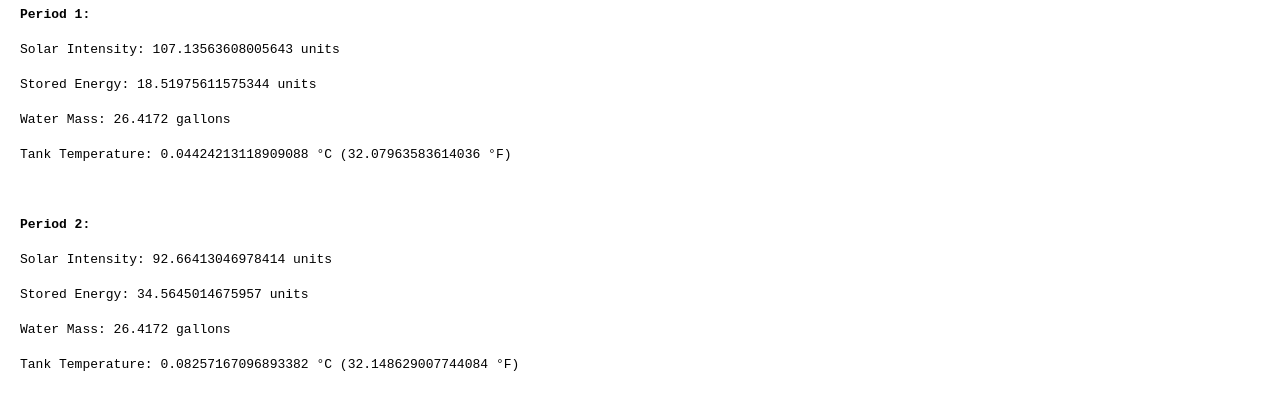
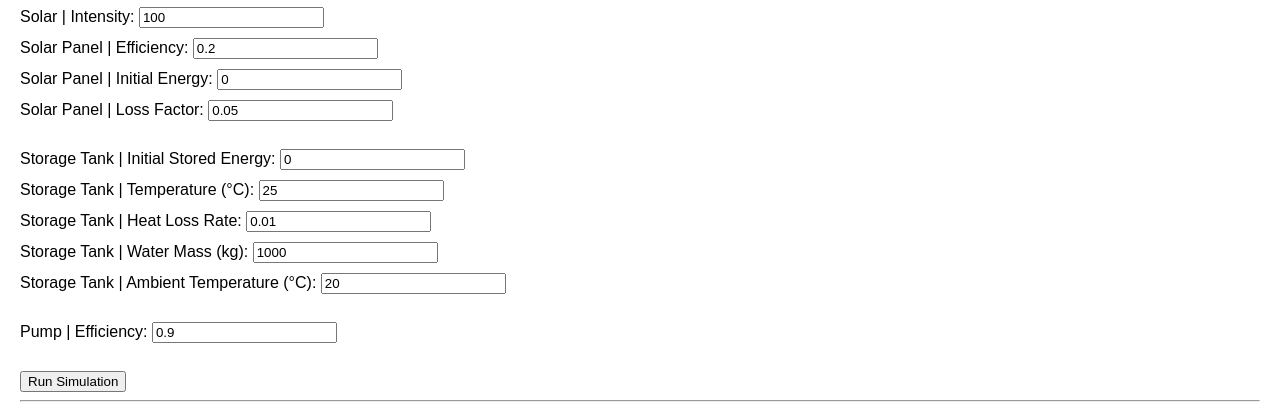
Before and after one commit to hepp/SimulationTest, a website built with webpack: page index.html in a window 1280 px wide. Shown: the part 73-490 px from the top of the page. Built offline with nearby package versions, Linux system fonts and the light colour scheme.

Commit message:
Add HTML input values to run simulation results

```diff
--- a/index.html
+++ b/index.html
@@ -14,11 +14,81 @@
         .simulation-result {
             margin-bottom: 20px;
         }
+
+        .input-group {
+            margin-bottom: 10px;
+        }
     </style>
 </head>
 
 <body>
-    <h1>Simulation Results</h1>
+    <h1>Simulation Settings: </h1>
+
+    <div>
+        <div class="input-group">
+            <label for="solarIntensity">Solar | Intensity:</label>
+            <input type="number" id="solarIntensity" value="100">
+        </div>
+
+        <div class="input-group">
+            <label for="solarPanelEfficiency">Solar Panel | Efficiency:</label>
+            <input type="number" id="solarPanelEfficiency" value="0.2" step="0.01">
+        </div>
+
+        <div class="input-group">
+            <label for="solarPanelEnergy">Solar Panel | Initial Energy:</label>
+            <input type="number" id="solarPanelEnergy" value="0">
+        </div>
+
+        <div class="input-group">
+            <label for="solarPanelLossFactor">Solar Panel | Loss Factor:</label>
+            <input type="number" id="solarPanelLossFactor" value="0.05" step="0.01">
+        </div>
+
+        <br />
+
+        <div class="input-group">
+            <label for="storageTankStoredEnergy">Storage Tank | Initial Stored Energy:</label>
+            <input type="number" id="storageTankStoredEnergy" value="0">
+        </div>
+
+        <div class="input-group">
+            <label for="storageTankTemperature">Storage Tank | Temperature (°C):</label>
+            <input type="number" id="storageTankTemperature" value="25">
+        </div>
+
+        <div class="input-group">
+            <label for="storageTankHeatLossRate">Storage Tank | Heat Loss Rate:</label>
+            <input type="number" id="storageTankHeatLossRate" value="0.01" step="0.01">
+        </div>
+
+        <div class="input-group">
+            <label for="storageTankWaterMass">Storage Tank | Water Mass (kg):</label>
+            <input type="number" id="storageTankWaterMass" value="1000">
+        </div>
+
+        <div class="input-group">
+            <label for="storageTankAmbientTemperature">Storage Tank | Ambient Temperature (°C):</label>
+            <input type="number" id="storageTankAmbientTemperature" value="20">
+        </div>
+
+        <br />
+
+        <div class="input-group">
+            <label for="pumpEfficiency">Pump | Efficiency:</label>
+            <input type="number" id="pumpEfficiency" value="0.9" step="0.01">
+        </div>
+    </div>
+
+    <br />
+
+    <button onclick="runSimulation()">Run Simulation</button>
+
+    <br />
+    <hr>
+
+    <h1>Results: </h1>
+
     <pre id="simulation-results"></pre>
 
     <script src="dist/simulation.js"></script>
--- a/src/simulation.ts
+++ b/src/simulation.ts
@@ -1,3 +1,6 @@
+// Assuming specific heat capacity of water is 4.186 J/g°C -> https://brainly.com/question/6363778
+const SPECIFIC_HEAT_CAPACITY = 4.186;
+
 class Environment {
     private solarIntensity: number;
 
@@ -19,9 +22,9 @@ class SolarPanel {
     private energy: number;
     private lossFactor: number;
 
-    constructor(efficiency: number, lossFactor: number) {
+    constructor(efficiency: number, lossFactor: number, energy: number) {
         this.efficiency = efficiency;
-        this.energy = 0;
+        this.energy = energy;
         this.lossFactor = lossFactor;
     }
 
@@ -57,8 +60,8 @@ class StorageTank {
     private waterMass: number;
     private ambientTemperature: number;
 
-    constructor(heatLossRate: number, waterMass: number, initialTemperature: number, ambientTemperature: number) {
-        this.storedEnergy = 0;
+    constructor(heatLossRate: number, waterMass: number, initialTemperature: number, ambientTemperature: number, storedEnergy: number) {
+        this.storedEnergy = storedEnergy;
         this.temperature = initialTemperature;
         this.heatLossRate = heatLossRate;
         this.waterMass = waterMass;
@@ -119,9 +122,10 @@ class Simulation {
     }
 
     private simulateSunActivity(): void {
-        // Simulate daily solar intensity changes
+        // Simulate daily solar intensity changes: TODO - pull in realtime weather data
         const baseIntensity = 100;
         const variability = 20;
+
         const newIntensity = baseIntensity + (Math.random() - 0.5) * 2 * variability;
         this.environment.updateSolarIntensity(newIntensity);
     }
@@ -134,6 +138,7 @@ class Simulation {
     }
 
     public run(): void {
+        this.resultsElement.innerHTML = ''; // Clear previous results
         for (let i = 0; i < this.periods; i++) {
             const periodNumber = `Period ${i + 1}:`;
             this.addResult(`<strong>${periodNumber}</strong>`);
@@ -155,27 +160,42 @@ class Simulation {
 
             const storedEnergy = `Stored Energy: ${this.storageTank.getStoredEnergy()} units`;
             const temperatureC = `Tank Temperature: ${this.storageTank.getTemperature()} °C`;
+            const temperatureF = `(${this.storageTank.getTemperatureInFahrenheit()} °F)`;
             const waterMass = `Water Mass: ${this.storageTank.getWaterMassInGallons()} gallons`;
-            const temperatureF = `(${this.storageTank.getTemperatureInFahrenheit()} °F)`;
 
             this.addResult(storedEnergy);
             this.addResult(waterMass);
             this.addResult(`${temperatureC} ${temperatureF}`);
-            this.addResult('<br>');
+            this.addResult('<br>'); // Add a line break for better readability
         }
     }
 }
 
-// Assuming specific heat capacity of water is 4.186 J/g°C -> https://brainly.com/question/6363778
-const SPECIFIC_HEAT_CAPACITY = 4.186;
+// Function to read input values and run the simulation
+function runSimulation() {
+    const solarIntensity = parseFloat((document.getElementById('solarIntensity') as HTMLInputElement).value);
+    const solarPanelEfficiency = parseFloat((document.getElementById('solarPanelEfficiency') as HTMLInputElement).value);
+    const solarPanelEnergy = parseFloat((document.getElementById('solarPanelEnergy') as HTMLInputElement).value);
+    const solarPanelLossFactor = parseFloat((document.getElementById('solarPanelLossFactor') as HTMLInputElement).value);
+    const pumpEfficiency = parseFloat((document.getElementById('pumpEfficiency') as HTMLInputElement).value);
+    const storageTankStoredEnergy = parseFloat((document.getElementById('storageTankStoredEnergy') as HTMLInputElement).value);
+    const storageTankTemperature = parseFloat((document.getElementById('storageTankTemperature') as HTMLInputElement).value);
+    const storageTankHeatLossRate = parseFloat((document.getElementById('storageTankHeatLossRate') as HTMLInputElement).value);
+    const storageTankWaterMass = parseFloat((document.getElementById('storageTankWaterMass') as HTMLInputElement).value);
+    const storageTankAmbientTemperature = parseFloat((document.getElementById('storageTankAmbientTemperature') as HTMLInputElement).value);
 
-// Initialize components
-const environment = new Environment(100); // Initial solar intensity
-const solarPanel = new SolarPanel(0.2, 0.05); // 20% efficiency, 5% loss factor
-const pump = new Pump(0.9); // 90% efficiency
-const storageTank = new StorageTank(0.01, 100, 25, 20); // 1% heat loss rate, 100 kg water mass, initial temperature 25°C, ambient temperature 20°C
-const simulationPeriods = 20;
+    // Initialize components with the input values
+    const environment = new Environment(solarIntensity);
+    const solarPanel = new SolarPanel(solarPanelEfficiency, solarPanelLossFactor, solarPanelEnergy);
+    const pump = new Pump(pumpEfficiency);
+    const storageTank = new StorageTank(storageTankHeatLossRate, storageTankWaterMass, storageTankTemperature, storageTankAmbientTemperature, storageTankStoredEnergy);
+    const simulationPeriods = 10; // Fixed number of periods for now
 
-// Create and run simulation
-const simulation = new Simulation(environment, solarPanel, pump, storageTank, simulationPeriods, 'simulation-results');
-simulation.run();
+    // Create and run simulation
+    const simulation = new Simulation(environment, solarPanel, pump, storageTank, simulationPeriods, 'simulation-results');
+    simulation.run();
+}
+
+
+// Expose the function to the global scope
+(window as any).runSimulation = runSimulation;
```
